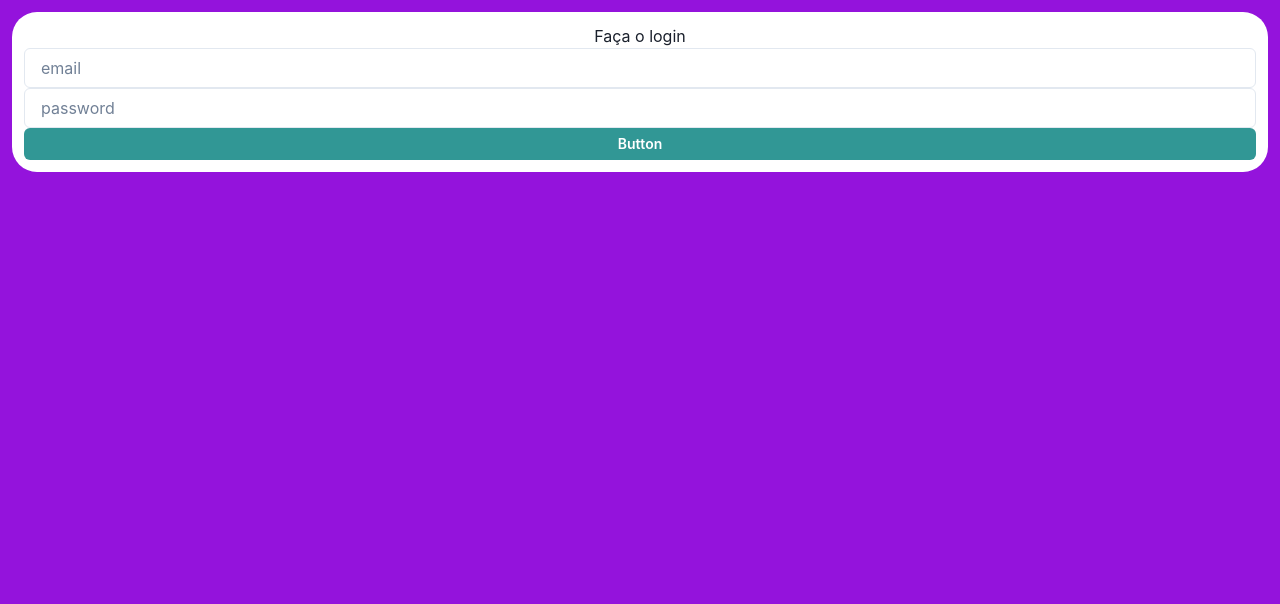
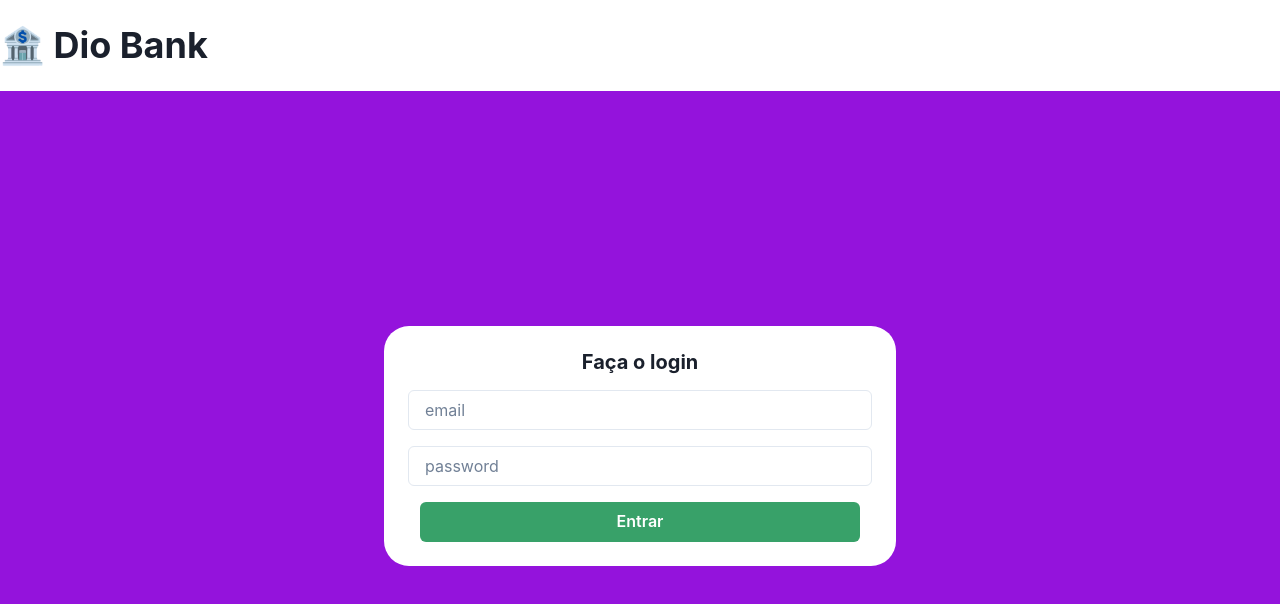
Before and after one commit to NathanNSS/DIO_typescript, a React (Vite) app: page / in a window 1280 px wide. Shown: the top 604 px of the page. Built offline with nearby package versions, Linux system fonts and the light colour scheme.

Commit message:
concluida

```diff
--- a/src/App.tsx
+++ b/src/App.tsx
@@ -1,21 +1,7 @@
-import { Box, Button, Center, Input } from "@chakra-ui/react";
+import { Card } from "./components/Card";
 
 export default function App() {
   return (
-    <Box minHeight="100vh" backgroundColor="#9413dc" padding="12px">
-      <Box backgroundColor="#FFF" borderRadius="25px" padding="12px">
-        <Center>
-          <h1>Faça o login</h1>
-        </Center>
-        <Input placeholder="email"/>
-        <Input placeholder="password"/>
-
-        <Center>
-          <Button colorScheme="teal" size="sm" width="100%">
-            Button
-          </Button>
-        </Center>
-      </Box>
-    </Box>
+    <Card/>
   )
 }
--- /dev/null
+++ b/src/components/Button.tsx
@@ -0,0 +1,14 @@
+import { Button as BTN, ButtonProps as IButtonProps } from "@chakra-ui/button"
+
+interface ButtonProps extends IButtonProps {
+    children: React.ReactNode
+    size: 'xs' | 'sm' | 'md' | 'lg'
+}
+
+export function Button({ children, size, ...rest }: ButtonProps) {
+    return (
+        <BTN size={size} {...rest}>
+            {children}
+        </BTN>
+    )
+}
--- a/src/components/Card.tsx
+++ b/src/components/Card.tsx
@@ -1,16 +1,38 @@
-interface InterfaceCard{
-    title:string;
-    paragraph:string
-}
+import { Input } from "@chakra-ui/input";
+import { Box, Center, Heading } from "@chakra-ui/layout";
+import { Button } from "./Button";
 
-export function Card({title, paragraph}:InterfaceCard) {
+import { userLogin } from "../services/userLogin";
+import { Header } from "./Header";
+
+
+export function Card() {
     return (
         <>
-            <fieldset style={{ width: 'fit-content' }}>
-                <h3>{title}</h3>
-                <p>{paragraph}</p>
-            </fieldset>
-            <br />
+            <Box minHeight="100vh" backgroundColor="#9413dc" display="flex" flexDirection="column">
+                <Header/>
+                <Box minWidth="40%" display="flex" flexDirection="column" gap="16px" alignSelf="center" backgroundColor="#FFF" borderRadius="25px" padding="24px" margin="auto 0">
+                    <Center>
+                        <Heading as='h4' size="md">
+                            Faça o login
+                        </Heading>
+                    </Center>
+                    <Input placeholder="email" />
+                    <Input placeholder="password" />
+
+                    <Center>
+                        <Button
+                            size="md"
+                            colorScheme="green"
+                            width="95%"
+                            //@ts-ignore
+                            onClick={(props)=>userLogin(props.target.parentNode.parentNode.childNodes[1].value)}
+                        >
+                            Entrar
+                        </Button>
+                    </Center>
+                </Box>
+            </Box>
         </>
     )
 }
--- a/src/components/Header.tsx
+++ b/src/components/Header.tsx
@@ -1,6 +1,9 @@
+import { Box, Heading } from "@chakra-ui/layout";
 
-export function Header(){
-    return(
-        <header>Isso e um Header</header>
+export function Header() {
+    return (
+        <Box backgroundColor="#FFF" padding="24px 0">
+            <Heading as="h2" size="xl">🏦 Dio Bank</Heading>
+        </Box>
     )
 }
--- a/src/services/userLogin.tsx
+++ b/src/services/userLogin.tsx
@@ -1,3 +1,3 @@
-export function userLogin():void{
-    alert("Bem vindo!")
+export function userLogin(name :string):void{
+    alert("Bem vindo " + name)
 }
```
Also changed, not shown: 1 other file (tests, documents, lock files or other folders).
